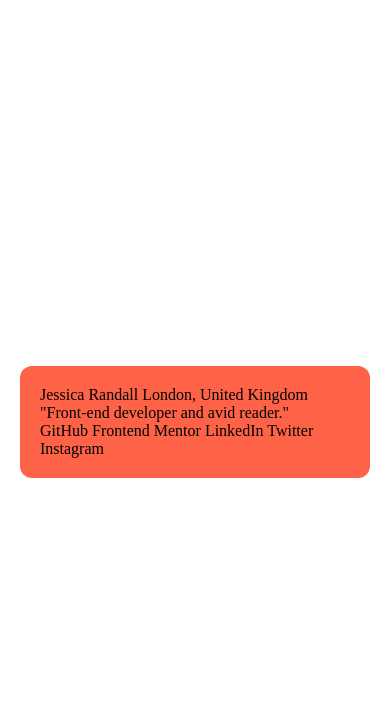
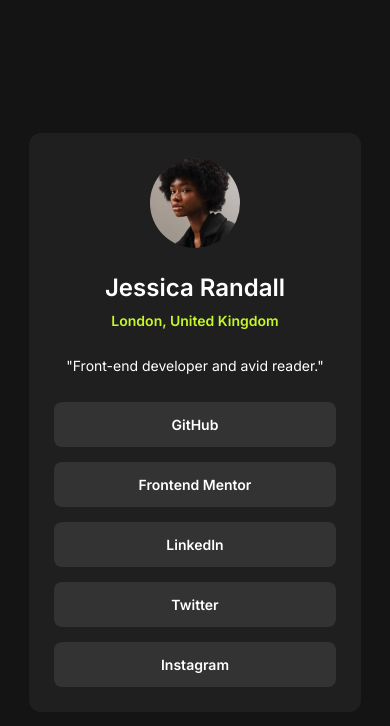
Before and after one commit to sieben-marco/social-links-profile, a plain HTML site: page index.html in a window 390 px wide. Drawn offline with Linux system fonts and the light colour scheme.

Commit message:
mobile first

```diff
--- a/index.html
+++ b/index.html
@@ -6,22 +6,33 @@
 
   <title>Social links profile</title>
 
+  <link rel="preconnect" href="https://fonts.googleapis.com">
+  <link rel="preconnect" href="https://fonts.gstatic.com" crossorigin>
+  <link href="https://fonts.googleapis.com/css2?family=Inter:wght@100..900&display=swap" rel="stylesheet">
+
   <link rel="stylesheet" href="styles.css">
 </head>
 <body>
 
   <div class="wrapper">
-    <header>
-      Jessica Randall
-      London, United Kingdom
-      "Front-end developer and avid reader."
+    <header class="grid">
+      <img src="./assets/images/avatar-jessica.jpeg" alt="Foto de uma mulher negra.">
+      <h1>Jessica Randall</h1>
+      <p>London, United Kingdom</p>
+      <p>"Front-end developer and avid reader."</p>
     </header>
 
-    GitHub
-    Frontend Mentor
-    LinkedIn
-    Twitter
-    Instagram
+    <main >
+      <section class="links">
+        <ul class="grid">
+          <li><a href="#">GitHub</a></li>
+          <li><a href="#">Frontend Mentor</a></li>
+          <li><a href="#">LinkedIn</a></li>
+          <li><a href="#">Twitter</a></li>
+          <li><a href="#">Instagram</a></li>
+        </ul>
+      </section>
+    </main>
   </div>
 
 
--- a/styles.css
+++ b/styles.css
@@ -1,7 +1,24 @@
+:root {
+    --color-900: hsl(0, 0%, 8%);
+    --color-700: hsl(0, 0%, 12%);
+    --color-500: hsl(0, 0%, 20%);
+    --color-300: hsl(75, 94%, 57%);
+    --color-100: hsl(0, 0%, 100%);
+
+    --f-size-100: 0.875rem;
+
+    --f-weight-bold: 700;
+    --f-weight-semibold: 600;
+    --f-weight-normal: 400;
+
+    --f-family: "Inter", sans-serif;
+}
+
 * {
     margin: 0;
     padding: 0;
     list-style: none;
+    text-decoration: none;
 }
 
 html {
@@ -12,17 +29,67 @@ html {
     box-sizing: inherit;
 }
 
+img {
+    display: block;
+    width: 90px;
+    border-radius: 100%;
+    margin-bottom: 25px;
+}
+
 body {
     display: grid;
     align-content: center;
     justify-content: center;
     height: 100vh;
+    font-family: var(--f-family);
+    font-weight: var(--f-weight-semibold);
+    font-size: var(--f-size-100);
+    color: var(--color-100);
+    background-color: var(--color-900);
+}
+
+header p:first-of-type {
+    color: var(--color-300);
+    font-size: 0.875rem;
+}
+
+header p:nth-of-type(2) {
+    font-weight: var(--f-weight-normal);
+    font-size: 0.875rem;
+    margin-block: 28px;
+}
+
+h1 {
+    font-size: 1.5rem;
+    font-weight: var(--f-weight-semibold);
+    margin-bottom: 10px;
 }
 
 .wrapper {
-    padding: 20px;
-    margin-inline: 20px;
+    padding: 25px;
     border-radius: 12px;
+    background-color: var(--color-700);
+}
 
-    background-color: tomato;
+.grid {
+    display: grid;
+    justify-items: center;
+    text-align: center;
 }
+
+ul.grid {
+    gap: 15px;
+}
+
+li, a {
+    display: block;
+    width: 100%;
+    border-radius: 8px;
+}
+
+a {
+    padding: 14px 85px;
+    background-color: var(--color-500);
+    font-weight: var(--f-weight-semibold);
+    color: inherit;
+}
```
